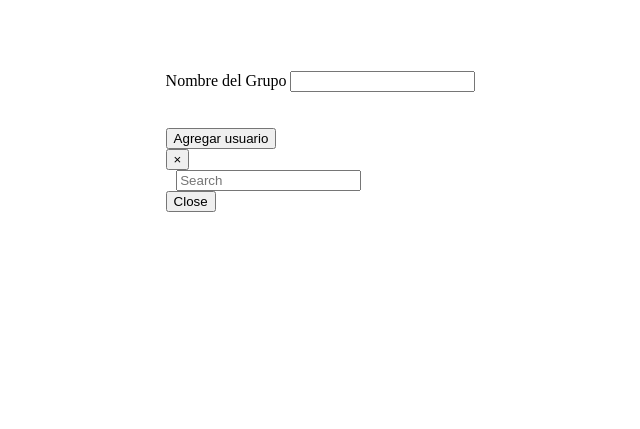
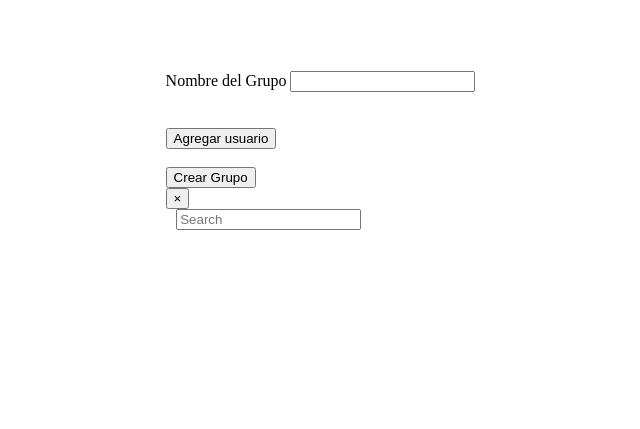
Before and after one commit to Jfaramir/TFG, a PHP site: page /tfg/nuevoGrupo.php in a window 1280 px wide. Shown: the top 429 px of the page, without its empty margins (32-672 px from the left). Run offline with PHP 8.4, Linux system fonts and the light colour scheme.

Commit message:
funciona busqueda de usuarios en nuevogrupo falta que los inserte*(flta como conseguir el id del grupo recien insertado(

```diff
--- a/nuevoGrupo.php
+++ b/nuevoGrupo.php
@@ -1,6 +1,4 @@
-<?php
-
-?>
+<?php ?>
 <style>
 
 
@@ -25,13 +23,17 @@
 
         <div class="">
             <label for="exampleFormControlInput1">Nombre del Grupo</label>
-            <input type="text" class="form-control" id="exampleFormControlInput1" >
+            <input type="text" class="form-control" id="cajaNomobreGrupo" >
         </div>
 
         <br><br>
         <button id="botonModal" onclick="abreModal()">Agregar usuario</button>
+        <br><br>
+        <div id="usuariosNuevos"></div>
+        <button class="btn btn-success" onclick="creaGrupo()">Crear Grupo</button>
 
 
+        <span id="alertas" class="label "></span>
 
 
 
@@ -41,30 +43,26 @@
             <div class="modal-dialog">
 
                 <!-- Modal content-->
-                <div class="modal-content">
+                <div class="modal-content" >
                     <div class="modal-header">
                         <button type="button" class="close" data-dismiss="modal">&times;</button>
                         <input id="cajabusqueda" class="form-control"  placeholder="Search" aria-label="Search" onkeyup="cargaUsuarios()" style="margin-left: 5%">
+                    </div>
+                    <div class="modal-body" id="usuarios" style="height: 200px">
+                    </div>
 
-                    </div>
-                    <div class="modal-body" id="usuarios">
-
-                    </div>
-                    <div class="modal-footer">
-                        <button type="button" class="btn btn-default" data-dismiss="modal">Close</button>
-                    </div>
                 </div>
 
             </div>
         </div>
 
-
-    </div>
+        <html>
 
 
 
 
             <script>
+                var listaAñadidos = [];
 
                 function abreModal() {
 
@@ -80,19 +78,50 @@
                 }
 
 
-    function  cargaUsuarios(){
+                function  cargaUsuarios() {
                     var _param = $('#cajabusqueda').val();
                     console.log(_param);
-          $('#usuarios').load('buscaUsuarios.php',{
+                    $('#usuarios').load('buscaUsuarios.php', {
                         param: _param
 
 
                     });
                 }
+                function añadeUsuario(id, nombre) {
+
+                    console.log(id, nombre, listaAñadidos);
+                    var anadido = false;
+                    for (i = 0; i < listaAñadidos.length; i++) {
+                        if (listaAñadidos[i] == id) {
+                            anadido = true;
+
+                        }
+                    }
+                    if (anadido) {
+                        console.log('ese usuario ya esta añadido');
+                    }
+                    else {
+                        $('#usuariosNuevos').append('<div>' + nombre + '</div>');
+                        listaAñadidos[listaAñadidos.length] = id;
+
+                    }
+                }
+
+                function creaGrupo() {
+                    var _nombreGrupo = $('#cajaNomobreGrupo').val();
+                    if (_nombreGrupo == "") {
+                        $('#alertas').addClass('label-danger').text('Inserte un nombre de grupo');
 
 
+                    } else {
+                        //    $('#contenedorTareas').load('insertaGrupo.php',{
+                        //       lista:listaAñadidos,
+                        //       nombreGrupo:_nombreGrupo
+                        //    });
+
+                    }
+                }
 
 
 
             </script>
-</html>
```
Also changed, not shown: buscaUsuarios.php (+7 -4 lines), insertaGrupo.php (added, +16 -0 lines), 1 other file. Lines whose indentation alone changed are shown as unchanged.
